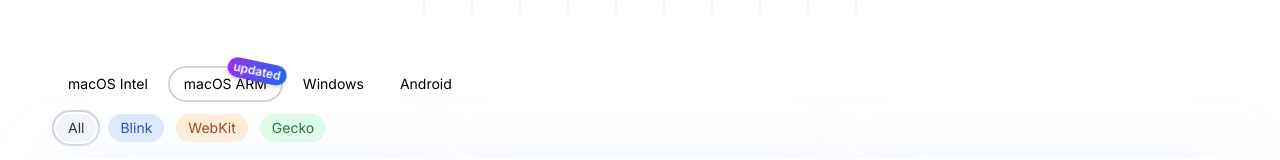
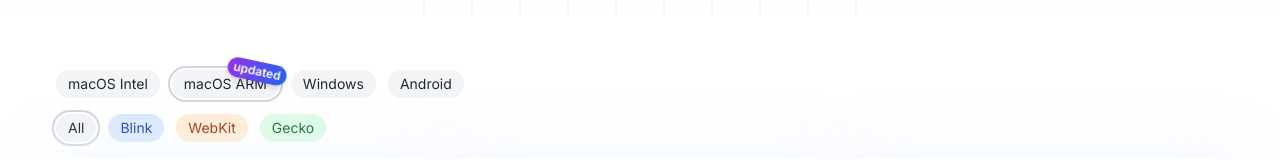
Before and after one commit to kawaiier/browserating, a Next.js app: page / in a window 1280 px wide. Shown: the part 466-626 px from the top of the page. Built offline with nearby package versions, Linux system fonts and the light colour scheme.

Commit message:
Enhance platform selection buttons with improved styling and hover states

```diff
--- a/app/components/BrowserRankingList.js
+++ b/app/components/BrowserRankingList.js
@@ -120,11 +120,14 @@
             <button
               key={platform}
               onClick={() => handlePlatformChange(platform)}
-              className={`px-3 py-1 rounded-full text-sm relative ${
+              className={`px-3 py-1 rounded-full text-sm relative
+                ${
                   selectedPlatform === platform
                     ? "ring-2 ring-offset-2 ring-gray-300 dark:ring-gray-500 dark:ring-offset-gray-900"
                     : ""
-              }`}
+                }
+                bg-gray-100 dark:bg-gray-700 text-gray-800 dark:text-gray-100
+                hover:bg-gray-200 dark:hover:bg-gray-600 transition-colors`}
               aria-pressed={selectedPlatform === platform}
             >
               {platformNames[platform]}
@@ -195,11 +198,14 @@
           <button
             key={platform}
             onClick={() => handlePlatformChange(platform)}
-            className={`px-3 py-1 rounded-full text-sm relative ${
+            className={`px-3 py-1 rounded-full text-sm relative
+              ${
                 selectedPlatform === platform
                   ? "ring-2 ring-offset-2 ring-gray-300 dark:ring-gray-500 dark:ring-offset-gray-900"
                   : ""
-            }`}
+              }
+              bg-gray-100 dark:bg-gray-700 text-gray-800 dark:text-gray-100
+              hover:bg-gray-200 dark:hover:bg-gray-600 transition-colors`}
             aria-pressed={selectedPlatform === platform}
           >
             {platformNames[platform]}
```
Lines whose indentation alone changed are shown as unchanged.
